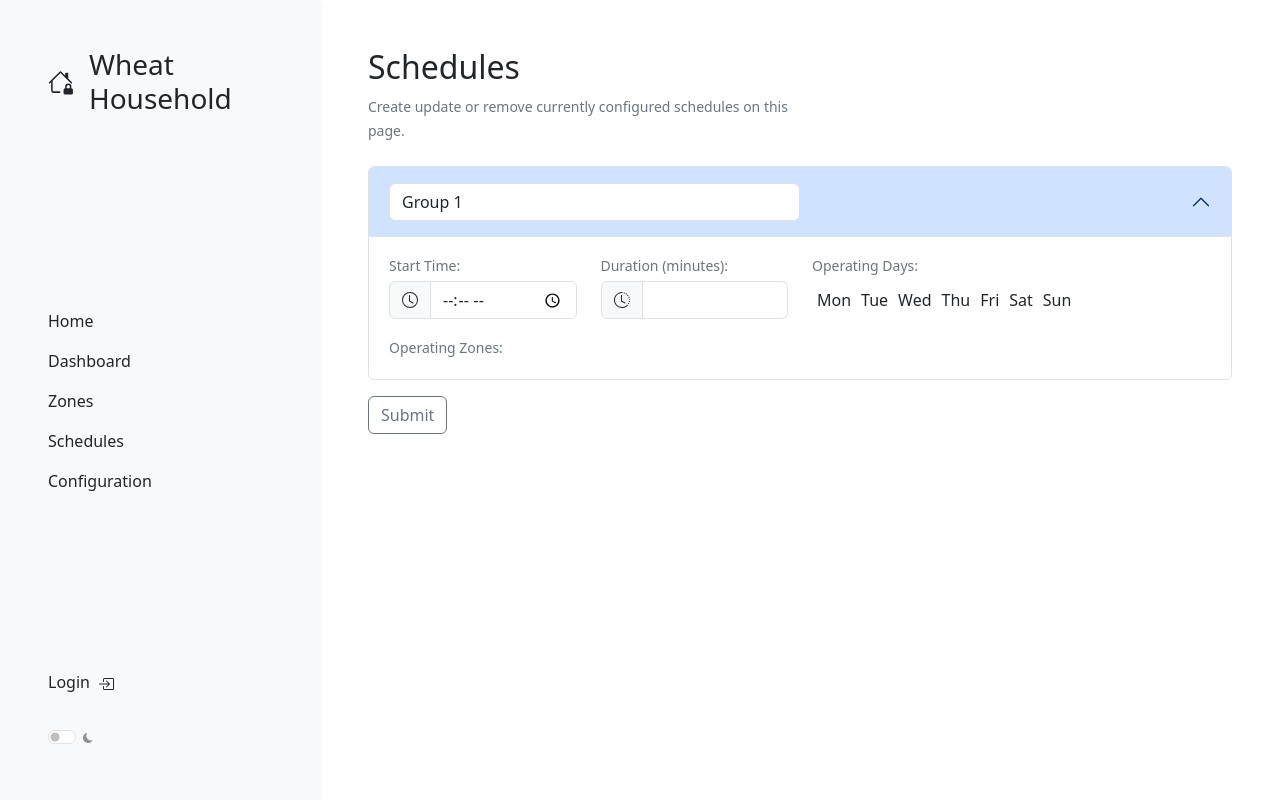
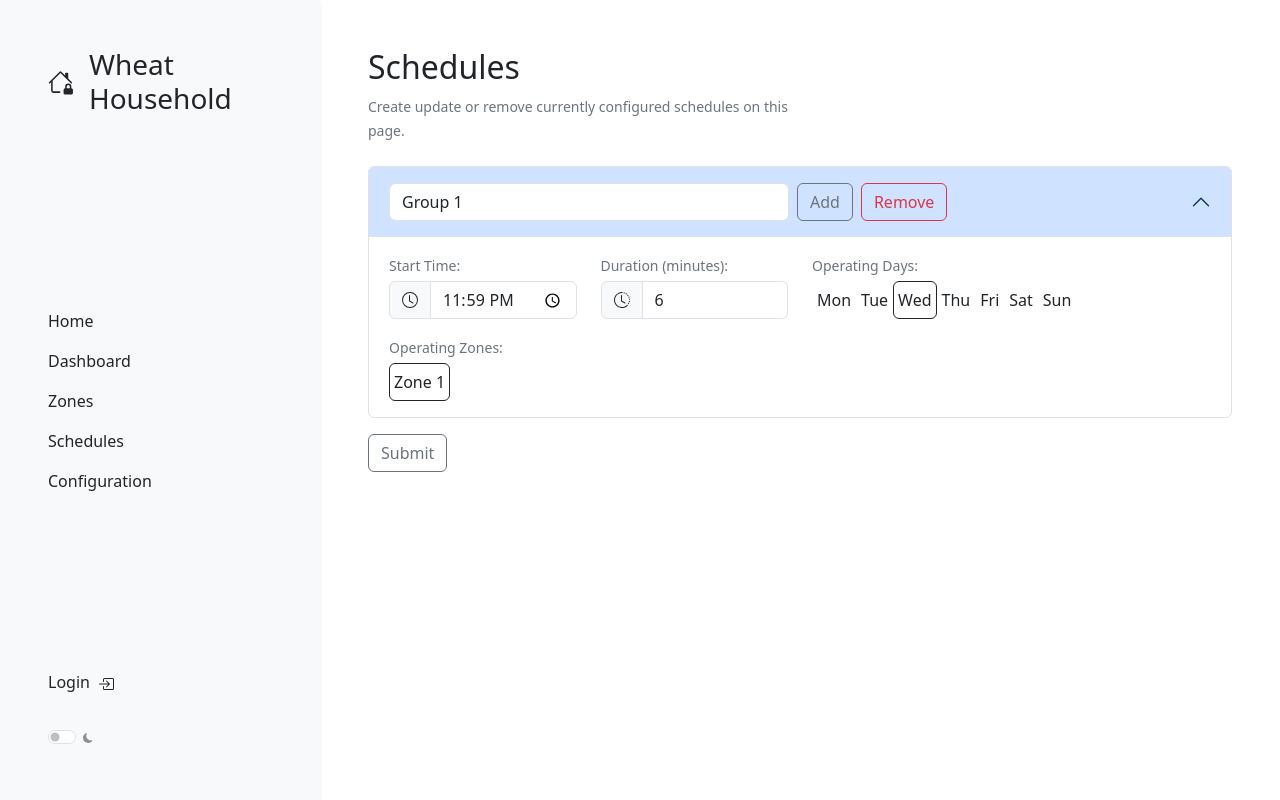
Before and after one commit to WiddleWabbit/flask-dashboard, a Flask app: page /schedules in a window 1280 px wide. Run offline with Flask 3, Linux system fonts and the light colour scheme; some libraries are stand-ins or nearby versions.

Commit message:
Started modifying template and adding some basic logic so we can display the schedules in the template.

```diff
--- a/app.py
+++ b/app.py
@@ -17,6 +17,18 @@ Next Up:
 Other:
 - Build/Publish automatically when pushed to branch
 - Auto pull regularly on pi.
+
+
+
+
+SCHEDULES NEED A NAME
+FORM NEEDS TO INCLUDE ACTIVE AND WEATHER DEPENDENT
+
+
+
+Notes:
+DB stores all datetime's as ISO UTC.
+DB stores all time's as strings
 
 """
 
@@ -104,10 +116,10 @@ class Groups(db.Model):
     __tablename__ = "groups"
     id = db.Column(db.Integer, primary_key=True, unique=True)
     name = db.Column(db.String(100), unique=False)
-    db.relationship(
+    schedules = db.relationship(
         'Schedules',
-        lazy='subquery',
-        backref="groups",
+        lazy=True,
+        backref=db.backref('groups', lazy=True),
         cascade="all, delete"
     )
 
@@ -126,7 +138,7 @@ class Zones(db.Model):
     schedules = db.relationship(
         'Schedules',
         secondary=zone_schedules,
-        lazy='subquery',
+        lazy=True,
         backref=db.backref('zones', lazy=True),
         cascade="all, delete"
     )
@@ -134,7 +146,7 @@ class Zones(db.Model):
     def __repr__(self):
         return f'<{self.name}>'
 
-# Schedules Database Model (update)
+# Schedules Database Model
 class Schedules(db.Model):
     __tablename__ = "schedules"
     id = db.Column(db.Integer, primary_key=True, unique=True)
@@ -147,7 +159,7 @@ class Schedules(db.Model):
     days = db.relationship(
         'DaysOfWeek',
         secondary=schedule_days,
-        lazy='subquery',
+        lazy=True,
         backref=db.backref('schedules', lazy=True))
 
     def __repr__(self):
@@ -438,10 +450,26 @@ with app.app_context():
             db.session.add(DaysOfWeek(name=day))
     db.session.commit()
 
-    # Create a single default group if none exist
+    zones = get_all_zones()
+    if not zones:
+        db.session.add(Zones(name="Zone 1", solenoid=1))
+        db.session.commit()
+
     groups = Groups.query.all()
     if not groups:
         db.session.add(Groups(name="Group 1"))
+        db.session.commit()
+
+    schedules = Schedules.query.all()
+    if not schedules:
+        group = Groups.query.first()
+        zone = Zones.query.first()
+        days = DaysOfWeek.query.all()
+        day = days[2]
+        new_sch = Schedules(group=group.id, start="23:59", end="00:05", active=0, weather_dependent=0)
+        new_sch.days.append(day)
+        new_sch.zones.append(zone)
+        db.session.add(new_sch)
         db.session.commit()
 
     # Create default latitude and longitude if none exist
@@ -618,10 +646,25 @@ def zones():
 def schedules():
 
     groups = Groups.query.all()
-    zones = Zones.query.all()
+    zones = get_all_zones()
     days_of_week = DaysOfWeek.query.all()
 
-    return render_template('schedules.html', groups=groups, days = days_of_week, zones = zones)
+    # Create a dict of schedule durations by schedule id
+    schedule_durations = {}
+    all_schedules = Schedules.query.all()
+    for sched in all_schedules:
+        try:
+            start_dt = datetime.strptime(sched.start, "%H:%M")
+            end_dt = datetime.strptime(sched.end, "%H:%M")
+            # Handle overnight schedules
+            if end_dt < start_dt:
+                end_dt = end_dt.replace(day=start_dt.day + 1)
+            duration = (end_dt - start_dt).seconds // 60
+            schedule_durations[sched.id] = duration
+        except Exception as e:
+            schedule_durations[sched.id] = None
+
+    return render_template('schedules.html', groups=groups, days=days_of_week, zones=zones, schedule_durations=schedule_durations)
 
 # Login Route
 @app.route("/login", methods=["GET", "POST"])
--- a/templates/schedules.html
+++ b/templates/schedules.html
@@ -21,11 +21,18 @@
                 <div class="accordion-item">
                     <h2 class="accordion-header">
                         <button class="accordion-button" type="button" data-bs-toggle="collapse" data-bs-target="#collapseOne" aria-expanded="true" aria-controls="collapseOne">
-                            <input class="form-control w-50" type="text" name="{{ group.name }}" placeholder="{{ group.name }}" value="{{ group.name }}" required></input>
+                            <div class="d-flex col-xl-10 gap-2">
+                                <input class="form-control control" type="text" name="{{ group.name }}" placeholder="{{ group.name }}" value="{{ group.name }}" required style="max-width:400px;"></input>
+                                <div class="d-flex gap-2">
+                                    <span type="button" class="btn btn-outline-secondary add-schedule control" tabindex="0">Add</span>
+                                    <span type="button" class="btn btn-outline-danger remove-schedule control" tabindex="0">Remove</span>
+                                </div>
+                            </div>
                         </button>
                     </h2>
                     <div id="collapseOne" class="accordion-collapse collapse show" data-bs-parent="#accordionExample">
                         <!-- Schedule-->
+                        {% for schedule in group.schedules %}
                         <div class="accordion-body row">
                             <div class="col-xl-3">
                                 <p class="text-secondary mb-1"><small>Start Time:</small></p>
@@ -36,7 +43,7 @@
                                             <path d="M8 16A8 8 0 1 0 8 0a8 8 0 0 0 0 16m7-8A7 7 0 1 1 1 8a7 7 0 0 1 14 0"/>
                                         </svg>
                                     </span>
-                                    <input class="form-control" type="time" name="" placeholder="" required />
+                                    <input class="form-control" type="time" name="" placeholder="" value="{{ schedule.start }}" required />
                                 </div>
                             </div>
                             <div class="col-xl-3">
@@ -49,7 +56,7 @@
                                             <path d="M7.5 3a.5.5 0 0 1 .5.5v5.21l3.248 1.856a.5.5 0 0 1-.496.868l-3.5-2A.5.5 0 0 1 7 9V3.5a.5.5 0 0 1 .5-.5"/>
                                         </svg>
                                     </span>
-                                    <input class="form-control" type="number" name="" placeholder="" required />
+                                    <input class="form-control" type="number" name="" placeholder="" value="{{ schedule_durations[schedule.id] }}" required />
                                 </div>
                             </div>
                             <div class="col-xl-4">
@@ -57,7 +64,7 @@
                                 <div class="d-flex justify-content-between">
                                     {% for day in days %}
                                         <div class="">
-                                            <input type="checkbox" class="btn-check" id="day-{{ day.id }}" autocomplete="off">
+                                            <input type="checkbox" class="btn-check" id="day-{{ day.id }}" autocomplete="off" {% if day in schedule.days %}checked{% endif %}>
                                             <label class="btn px-1" for="day-{{ day.id }}">{{ day.name|truncate(3, True, '', 0) }}</label>
                                         </div>
                                     {% endfor %}
@@ -68,7 +75,7 @@
                                 <div class="d-flex justify-content-between">
                                     {% for zone in zones %}
                                         <div class="">
-                                            <input type="checkbox" class="btn-check" id="zone-{{ zone.id }}" autocomplete="off">
+                                            <input type="checkbox" class="btn-check" id="zone-{{ zone.id }}" autocomplete="off" {% if zone in schedule.zones %}checked{% endif %}>
                                             <label class="btn px-1" for="zone-{{ zone.id }}">{{ zone.name }}</label>
                                         </div>
                                     {% endfor %}
@@ -82,6 +89,7 @@
                             </button> -->
                         </div>
                         <!-- End Schedule-->
+                        {% endfor %}
                     </div>
                 </div>
             {% endfor %}
@@ -96,12 +104,14 @@
 </div>
 
 <script>
-document.querySelectorAll('.accordion .accordion-header input').forEach(function(input) {
+document.querySelectorAll('.accordion .accordion-header input, .accordion .accordion-header .control').forEach(function(input) {
   input.addEventListener('focus', function(event) {
-    input.parentElement.setAttribute('data-bs-toggle', 'disabled');
+    const btn = input.closest('.accordion-header').querySelector('.accordion-button');
+    if (btn) btn.setAttribute('data-bs-toggle', 'disabled');
   });
   input.addEventListener('blur', function(event) {
-    input.parentElement.setAttribute('data-bs-toggle', 'collapse');
+    const btn = input.closest('.accordion-header').querySelector('.accordion-button');
+    if (btn) btn.setAttribute('data-bs-toggle', 'collapse');
   });
 });
 </script>
```
Also changed, not shown: 1 other file.
